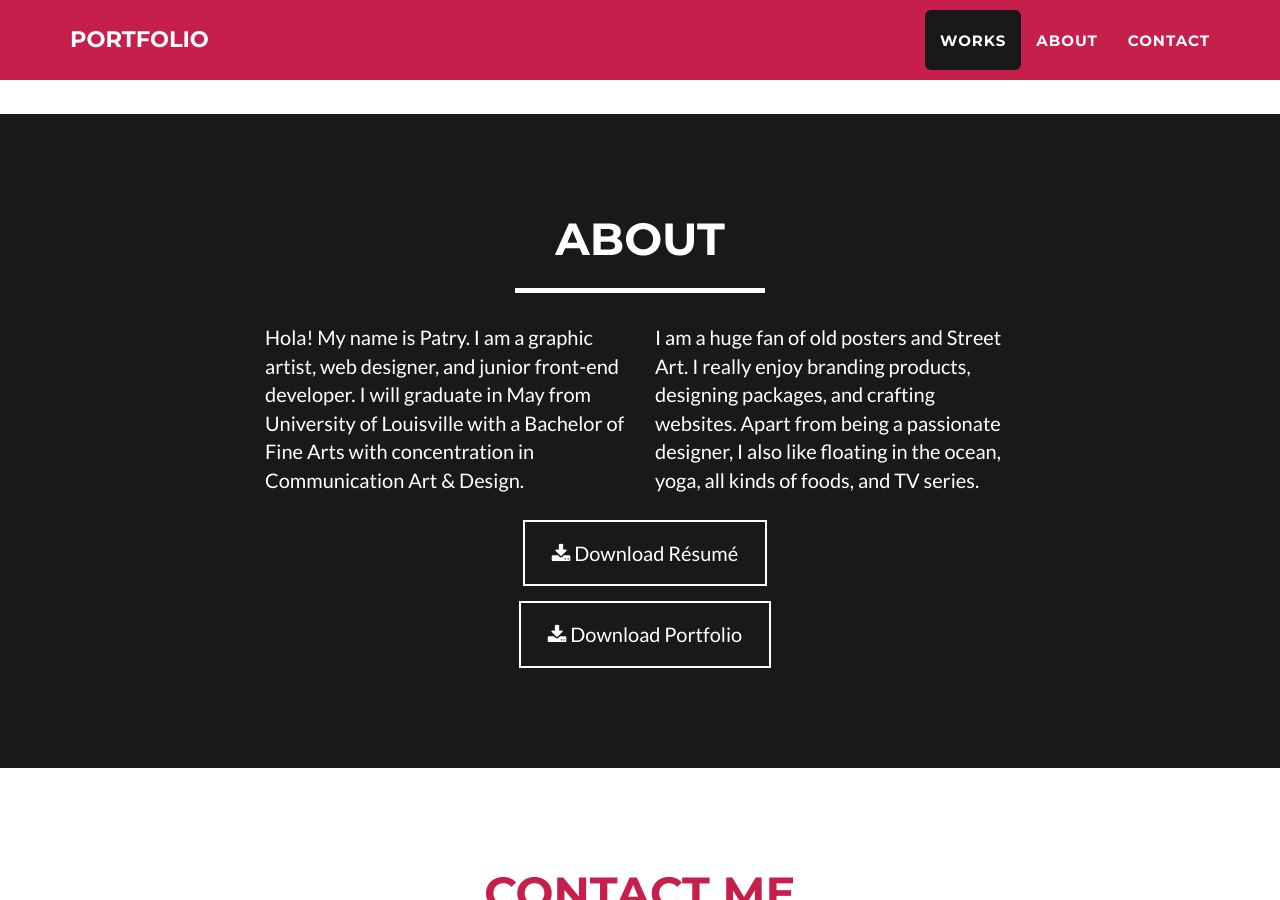
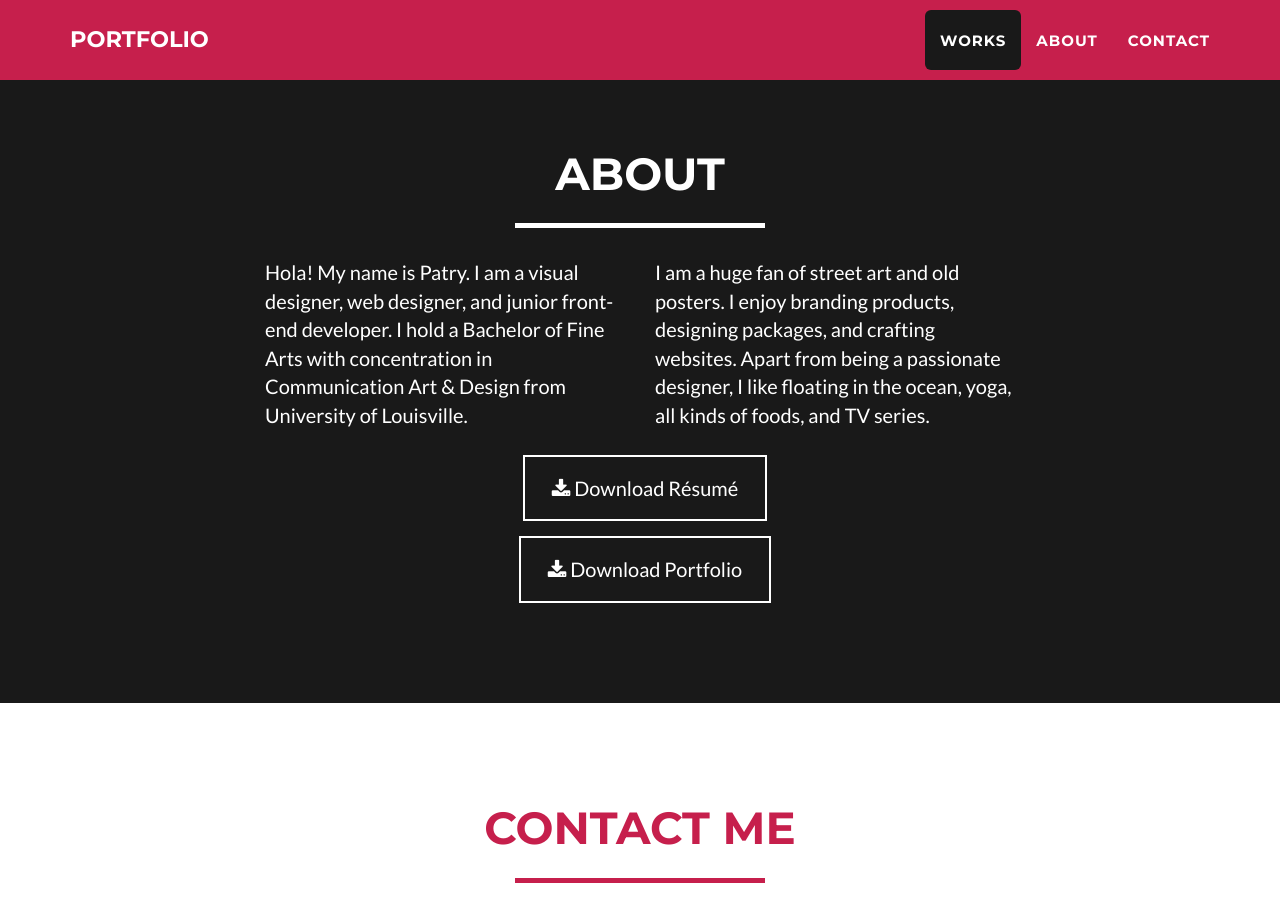
Before and after one commit to patrypatry/queensworld, a Jekyll site: the page built from index.html, in a window 1280 px wide and 900 px high, scrolled down 1943 px. Built offline with Jekyll 4.4.1, drawn with Linux system fonts in a browser that asks for light colours; nearby versions of some CDN libraries.

Commit message:
updated resume, kernings, and about

```diff
--- a/_includes/about.html
+++ b/_includes/about.html
@@ -9,10 +9,10 @@
     </div>
     <div class="row">
       <div class="col-lg-4 col-lg-offset-2">
-        <p>Hola! My name is Patry. I am a graphic artist, web designer, and junior front-end developer. I will graduate in May from University of Louisville with a Bachelor of Fine Arts with concentration in Communication Art &amp; Design.</p>
+        <p>Hola! My name is Patry. I am a visual designer, web designer, and junior front-end developer. I hold a Bachelor of Fine Arts with concentration in Communication Art &amp; Design from University of Louisville.</p>
       </div>
       <div class="col-lg-4">
-        <p>I am a huge fan of old posters and Street Art. I really enjoy branding products, designing packages, and crafting websites. Apart from being a passionate designer, I also like floating in the ocean, yoga, all kinds of foods, and TV series.</p>
+        <p>I am a huge fan of street art and old posters. I enjoy branding products, designing packages, and crafting websites. Apart from being a passionate designer, I like floating in the ocean, yoga, all kinds of foods, and TV series.</p>
       </div>
       <div class="col-lg-8 col-lg-offset-2 text-center">
         <a href="pdfs/2015-resume-GalisMenendez.pdf" class="btn btn-lg btn-outline" target="_blank">
--- a/_includes/head.html
+++ b/_includes/head.html
@@ -1,11 +1,18 @@
+<html prefix="og: http://ogp.me/ns#">
 <head>
     <meta charset="utf-8">
     <meta http-equiv="X-UA-Compatible" content="IE=edge">
     <title>{% if page.title %}{{ page.title }}{% else %}{{ site.title }}{% endif %}</title>
     <meta name="viewport" content="width=device-width">
+    <meta name="author" content="{{ site.author }}">
     <meta name="description" content="{{ site.description }}">
     <link rel="canonical" href="{{ page.url | replace:'index.html','' | prepend: site.url }}">
     <link rel="alternate" type="application/rss+xml" title="RSS" href="/feed.xml">
+
+    <meta property="og:title" content="Portfolio" />
+    <meta property="og:description" content="Works and Articles" />
+    <meta property="og:url" content="http://patrypatry.com/index.html" />
+    <meta property="og:image" content="http://example.com/foo.jpg" />
 
     <!-- Custom CSS & Bootstrap Core CSS - Uses Bootswatch Flatly Theme: http://bootswatch.com/flatly/ -->
 
```
Also changed, not shown: img/profile.png, 1 other file.
